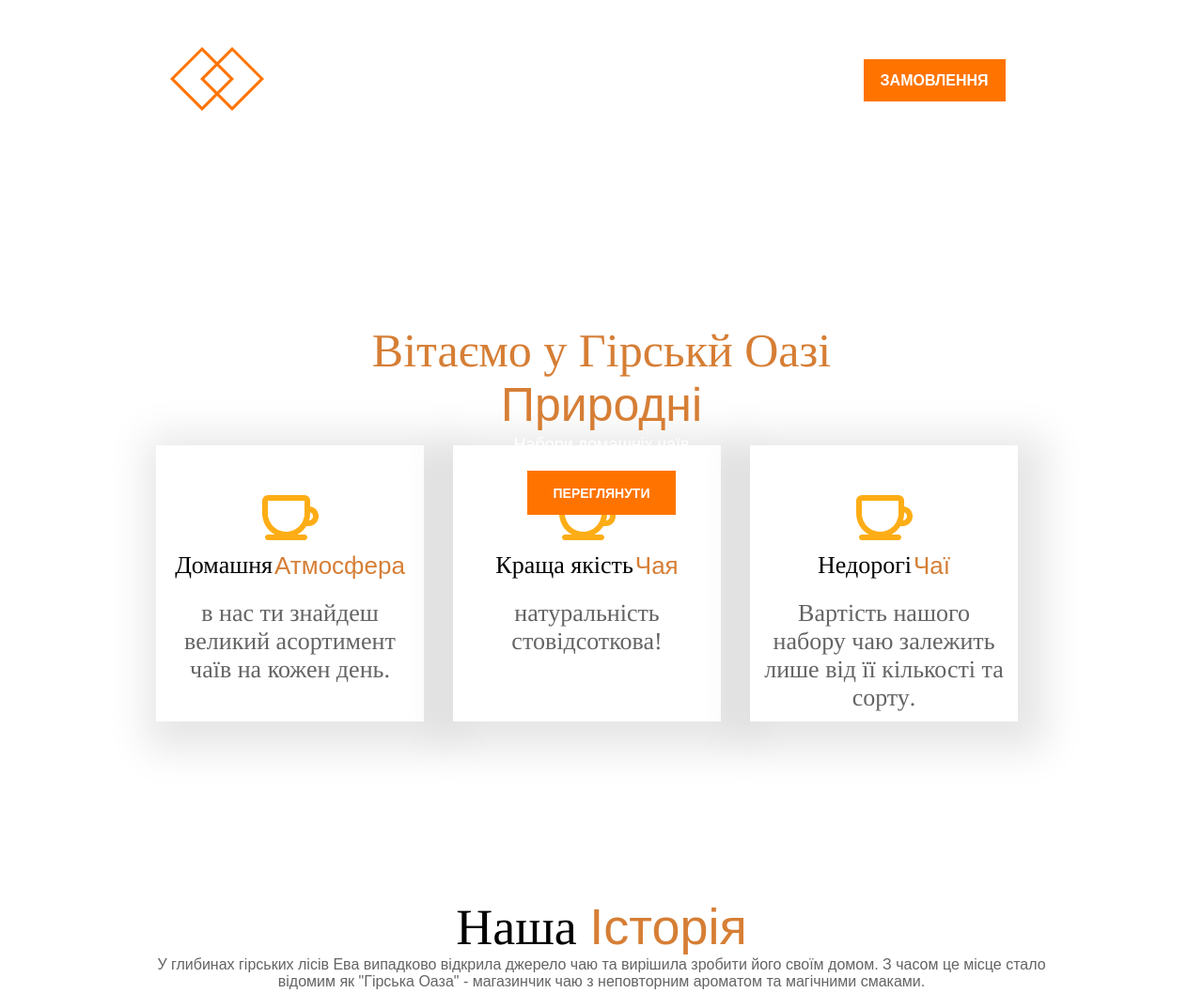
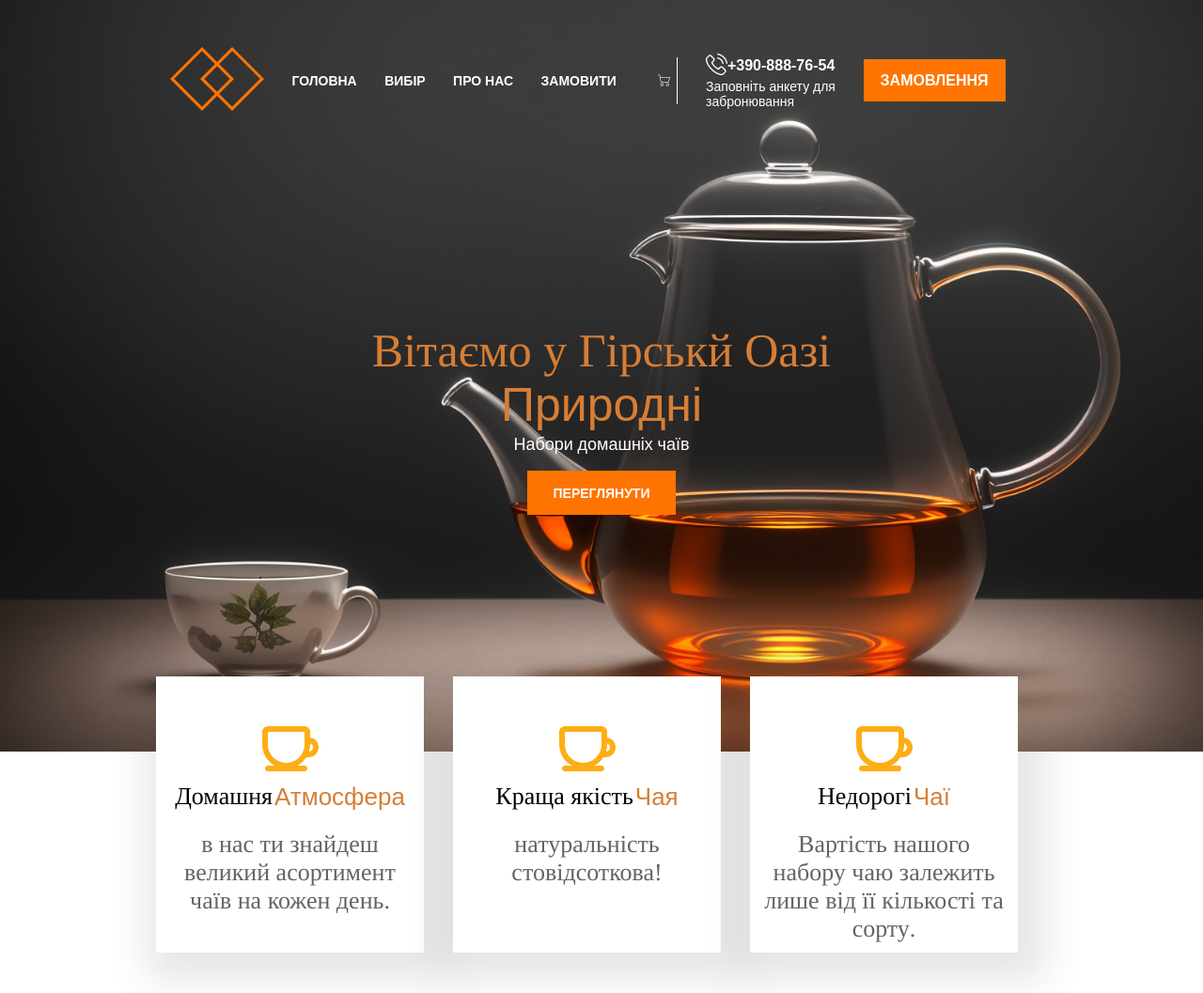
Before and after one commit to afinka17/restoran, a plain HTML site: page index.html in a window 1280 px wide. Shown: the top 1057 px of the page at 94% size. Drawn offline with nearby package versions, Linux system fonts and the light colour scheme; some icons are missing.

Commit message:
Uncommented header background

```diff
--- a/style.css
+++ b/style.css
@@ -8,9 +8,9 @@ body {
 }
 
 .header {
-    /*background-image: url(bg.png);
+    background-image: url(bg.png);
     height: 100vh;
-    background-repeat: no-repeat;*/
+    background-repeat: no-repeat;
     background-size: cover;
 }
 
```
